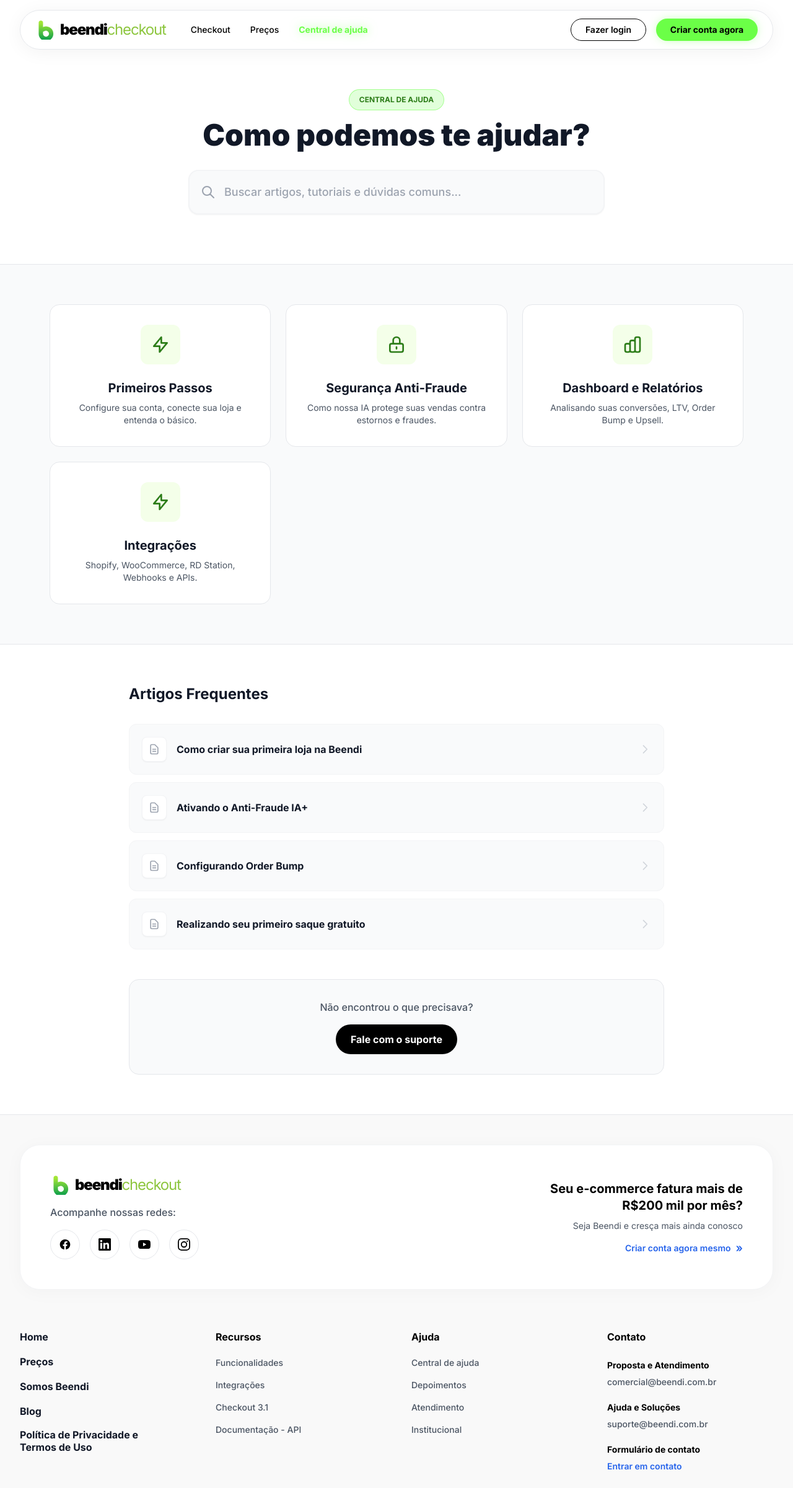
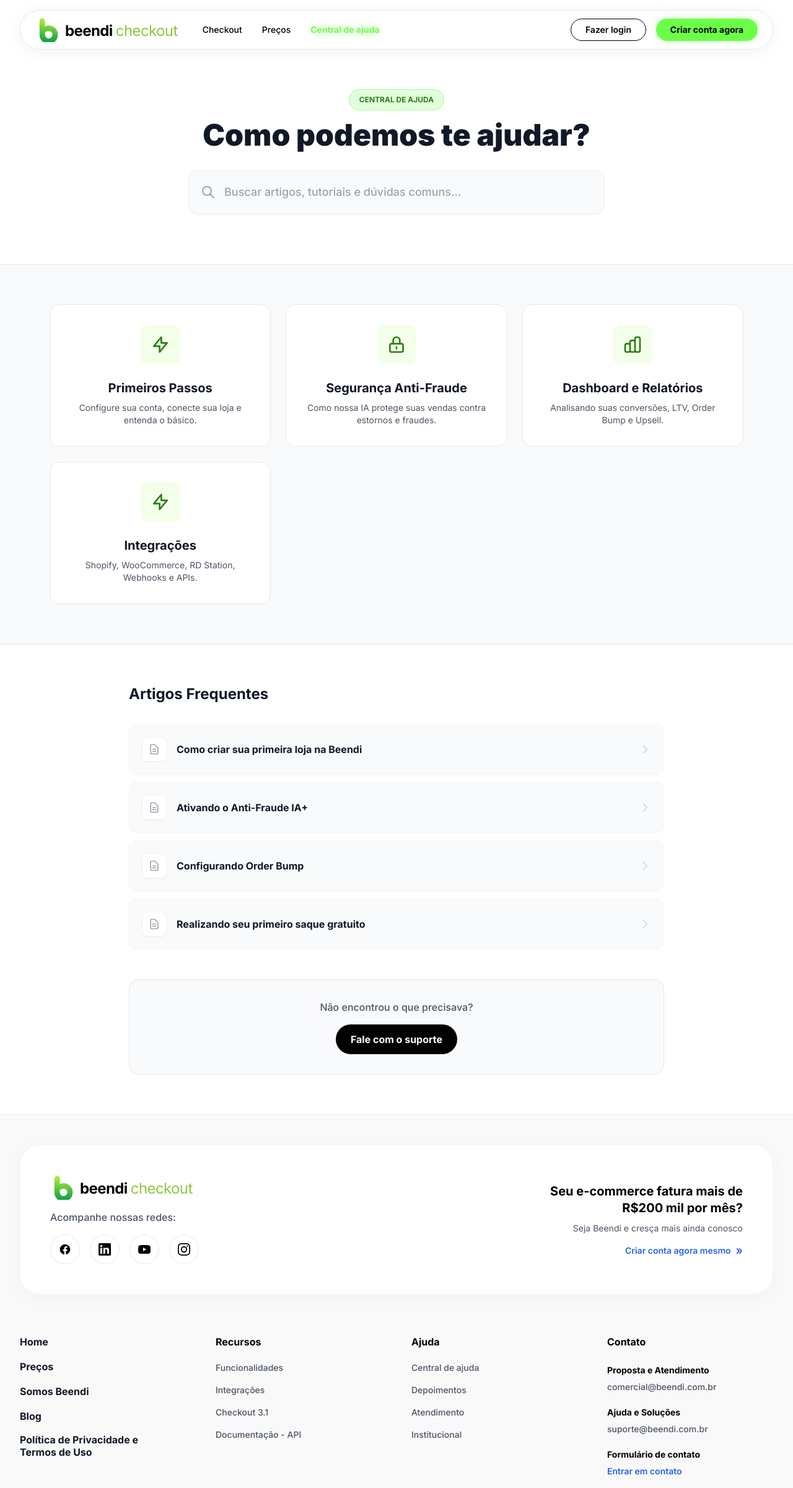
Before and after one commit to psycomunic/BEENDI, a plain HTML site: page ajuda.html in a window 1280 px wide. Shown: the top 2401 px of the page at 62% size. Drawn offline with nearby package versions, Linux system fonts and the light colour scheme.

Commit message:
Update logo typography, spacing, and sizing to match reference design

```diff
--- a/ajuda.html
+++ b/ajuda.html
@@ -49,7 +49,7 @@
   <!-- MOBILE MENU -->
   <div id="mobile-menu" class="fixed inset-0 bg-white z-[100] transform translate-x-full transition-transform duration-300 md:hidden flex flex-col h-[100dvh]">
     <div class="h-16 px-4 flex items-center justify-between border-b border-gray-100 shrink-0">
-      <span class="text-black font-black text-2xl tracking-tighter">beendi<span class="font-normal text-[#8dc63f]">checkout</span></span>
+      <span class="text-black font-bold text-2xl tracking-tight pt-1">beendi <span class="font-normal text-[#8dc63f]">checkout</span></span>
       <button id="mobile-menu-close" class="text-black p-2 bg-gray-100 rounded-full">
         <svg class="w-5 h-5" fill="none" stroke="currentColor" viewBox="0 0 24 24"><path stroke-linecap="round" stroke-linejoin="round" stroke-width="2" d="M6 18L18 6M6 6l12 12"></path></svg>
       </button>
@@ -73,7 +73,7 @@
     <div class="max-w-7xl mx-auto h-16 backdrop-blur-md bg-white/80 border border-gray-200 shadow-[0_4px_30px_rgba(0,0,0,0.05)] rounded-full flex items-center justify-between px-6 transition-all duration-300">
       <div class="flex items-center justify-between gap-10">
         <a href="/" class="flex items-center gap-2">
-          <svg class="w-8 h-8 shrink-0" viewBox="0 0 100 100" fill="none" xmlns="http://www.w3.org/2000/svg">
+          <svg class="w-10 h-10 shrink-0" viewBox="0 0 100 100" fill="none" xmlns="http://www.w3.org/2000/svg">
             <defs>
               <linearGradient id="beendiGradHead" x1="0%" y1="0%" x2="0%" y2="100%">
                 <stop offset="0%" stop-color="#a3e635" />
@@ -82,7 +82,7 @@
             </defs>
             <path d="M 28 15 L 28 70 A 26 26 0 0 0 80 70 A 26 26 0 0 0 40 48" stroke="url(#beendiGradHead)" stroke-width="22" stroke-linecap="round" stroke-linejoin="round"/>
           </svg>
-          <span class="text-black font-black text-2xl tracking-tighter">beendi<span class="font-normal text-[#8dc63f]">checkout</span></span>
+          <span class="text-black font-bold text-2xl tracking-tight pt-1">beendi <span class="font-normal text-[#8dc63f]">checkout</span></span>
         </a>
         <div class="hidden md:flex items-center gap-8">
           <a class="text-sm text-black font-medium hover:opacity-70 transition-opacity" href="/#checkout">Checkout</a>
@@ -231,7 +231,7 @@
         <!-- Left: Logo & Social -->
         <div class="flex flex-col z-10 w-full md:w-1/3 mb-8 md:mb-0">
           <a href="/" class="flex items-center gap-2 mb-4">
-            <svg class="w-8 h-8 shrink-0" viewBox="0 0 100 100" fill="none" xmlns="http://www.w3.org/2000/svg">
+            <svg class="w-10 h-10 shrink-0" viewBox="0 0 100 100" fill="none" xmlns="http://www.w3.org/2000/svg">
               <defs>
                 <linearGradient id="beendiGradFoot" x1="0%" y1="0%" x2="0%" y2="100%">
                   <stop offset="0%" stop-color="#a3e635" />
@@ -240,7 +240,7 @@
               </defs>
               <path d="M 28 15 L 28 70 A 26 26 0 0 0 80 70 A 26 26 0 0 0 40 48" stroke="url(#beendiGradFoot)" stroke-width="22" stroke-linecap="round" stroke-linejoin="round"/>
             </svg>
-            <span class="text-black font-black text-2xl tracking-tighter">beendi<span class="font-normal text-[#8dc63f]">checkout</span></span>
+            <span class="text-black font-bold text-2xl tracking-tight pt-1">beendi <span class="font-normal text-[#8dc63f]">checkout</span></span>
           </a>
           <p class="text-brand-muted mb-4 font-medium">Acompanhe nossas redes:</p>
           <div class="flex gap-4">
```
Also changed, not shown: atendimento.html (+3 -3 lines), blog.html (+3 -3 lines), documentacao.html (+3 -3 lines), index.html (+5 -5 lines), institucional.html (+3 -3 lines), post-anti-fraude.html (+3 -3 lines), post-checkout-1-clique.html (+3 -3 lines), post-order-bump.html (+3 -3 lines), precos.html (+3 -3 lines), privacidade.html (+3 -3 lines), somos-beendi.html (+3 -3 lines).
